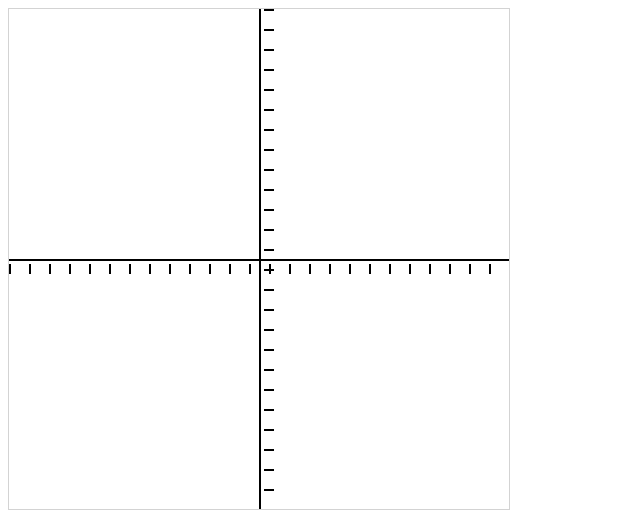
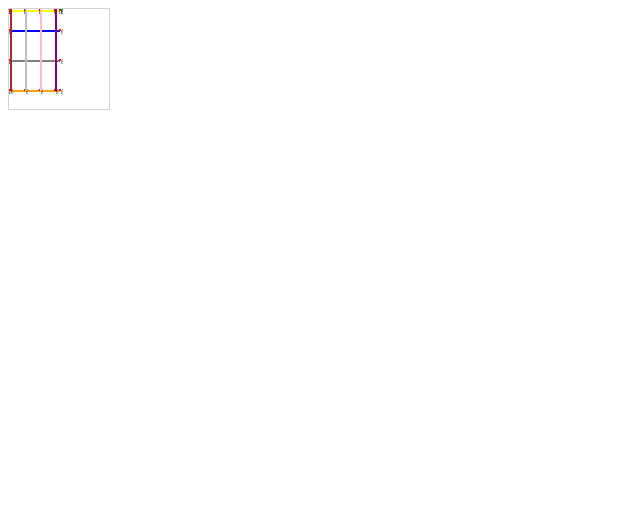
Before and after one commit to jhonatasfender/ignicaodigital-challenge, a plain HTML site: page index.html in a window 1280 px wide. Shown: the whole page, without its empty margins (0-640 px from the left). Drawn offline with Linux system fonts and the light colour scheme.

Commit message:
encontrando as ruas

```diff
--- a/index.html
+++ b/index.html
@@ -1,17 +1,121 @@
 <!DOCTYPE html>
 <html>
+
 <head>
     <title></title>
 </head>
+
 <body>
-		<canvas id="myCanvas" width="500" height="500" style="border:1px solid #d3d3d3;">
+    <canvas id="myCanvas" width="100" height="100" style="border:1px solid #d3d3d3;">
 		<script>
+			/*
+				0 - Av. Axis ­ 		(0,	 0); (50, 0) :110 	=> yellow
+				1 - Av. Awesome ­ 	(0,  20);(50, 20):60	=> blue
+				2 - Av. Love ­ 		(0,  50);(50, 50):80	=> gray
+				3 - Av. Slow ­ 		(0,  80);(50, 80):30	=> orange
+				4 - St. Oh ­ 		(0,  0); (0,  80):90	=> brown
+				5 - St. One ­ 		(15, 0); (15, 80):40	=> silver
+				6 - St. Two ­ 		(30, 0); (30, 80):50	=> pink
+				7 - St. Three ­ 	(45, 0); (45, 80):40	=> purple
+				8 - St. Four ­ 		(50, 0); (50, 80):50	=> green
+			*/
+			var cordenadas = [
+				{
+					cor: "yellow",
+					rua: "Av. Axis",
+					inicio: {x:0,y:0},
+					fim: {x:50,y:0},
+					velocidade: 110
+				},
+				{
+					cor: "blue",
+					rua: "Av. Awesome",
+					inicio: {x:0,y:20},
+					fim: {x:50,y:20},
+					velocidade: 60
+				},
+				{
+					cor: "gray",
+					rua: "Av. Love",
+					inicio: {x:0,y:50},
+					fim: {x:50,y:50},
+					velocidade: 80
+				},
+				{
+					cor: "orange",
+					rua: "Av. Slow",
+					inicio: {x:0,y:80},
+					fim: {x:50,y:80},
+					velocidade: 30
+				},
+				{
+					cor: "brown",
+					rua: "St. Oh",
+					inicio: {x:0,y:0},
+					fim: {x:0,y:80},
+					velocidade: 90
+				},
+				{
+					cor: "silver",
+					rua: "St. One",
+					inicio: {x:15,y:0},
+					fim: {x:15,y:80},
+					velocidade: 40
+				},
+				{
+					cor: "pink",
+					rua: "St. Two",
+					inicio: {x:30,y:0},
+					fim: {x:30,y:80},
+					velocidade: 30
+				},
+				{
+					cor: "purple",
+					rua: "St. Three",
+					inicio: {x:45,y:0},
+					fim: {x:45,y:80},
+					velocidade: 40
+				},
+				{
+					cor: "green",
+					rua: "St. Four",
+					inicio: {x:50,y:0},
+					fim: {x:50,y:0},
+					velocidade: 50
+				},];
 			var c = document.getElementById("myCanvas");
 			var ctx = c.getContext("2d");
 			let xn = 0,xp = 0;
+			for (let cord = 0; cord < cordenadas.length; cord++) {
+				let d = cordenadas[cord];
 				for (let x = 0; x < c.width; x++) {
 					for (let y = 0; y < c.height; y++) {
-					if(x%20 == 0 && (c.height+40)/2 == y && x <= c.width/2 && y >= c.height/2) {
+	  					ctx.font = '6px serif';
+
+						if(d.inicio.x < x && d.fim.x > x && d.inicio.y < y && d.fim.y+2 > y) {
+							ctx.fillStyle=d.cor;
+							ctx.fillRect(x,y,2,2);
+						}
+
+						if(d.inicio.x <= x && d.inicio.x+1 >= x && d.fim.x < x && d.fim.x+2 > x && d.fim.y >= y) {
+							ctx.fillStyle=d.cor;
+							ctx.fillRect(x,y,2,2);
+						}
+
+						if(d.inicio.x == x && d.inicio.y == y) {
+							ctx.fillStyle="black";
+							ctx.fillText("i",x,y + 5);
+							ctx.fillStyle="red";
+							ctx.fillRect(x,y,2,2);
+						}
+						if(d.fim.x == x && d.fim.y == y) {
+							ctx.fillStyle="black";
+							ctx.fillText("f",x + 2,y + 5);
+							ctx.fillStyle="red";
+							ctx.fillRect(x,y,2,2);
+						}
+					}
+					/*if(x%20 == 0 && (c.height+40)/2 == y && x <= c.width/2 && y >= c.height/2) {
 						if(c.width/4 < x + 100 && c.width/4 > x + 100) {
 	  						ctx.font = '8px serif';
 							ctx.fillText(xn,x,y);
@@ -19,10 +123,10 @@
 
         				// ctx.fillRect(x, y, 2, 10);
 					}
-					xn--;
+					xn--;*/
 				}
 			}
-			for (let x = 0; x < c.width; x++) {
+			/*for (let x = 0; x < c.width; x++) {
 				if(x%20 == 0)
         			ctx.fillRect(x, (c.height+10)/2, 2, 10);
         		ctx.fillRect(x, c.height/2, 2, 2);
@@ -31,7 +135,7 @@
 				if(y%20 == 0)
         			ctx.fillRect((c.height+10)/2, y, 10, 2);
         		ctx.fillRect(c.width/2, y, 2, 2);
-        	}
+        	}*/
 		</script>
 	</body>
 </html>
```
Lines whose indentation alone changed are shown as unchanged.
